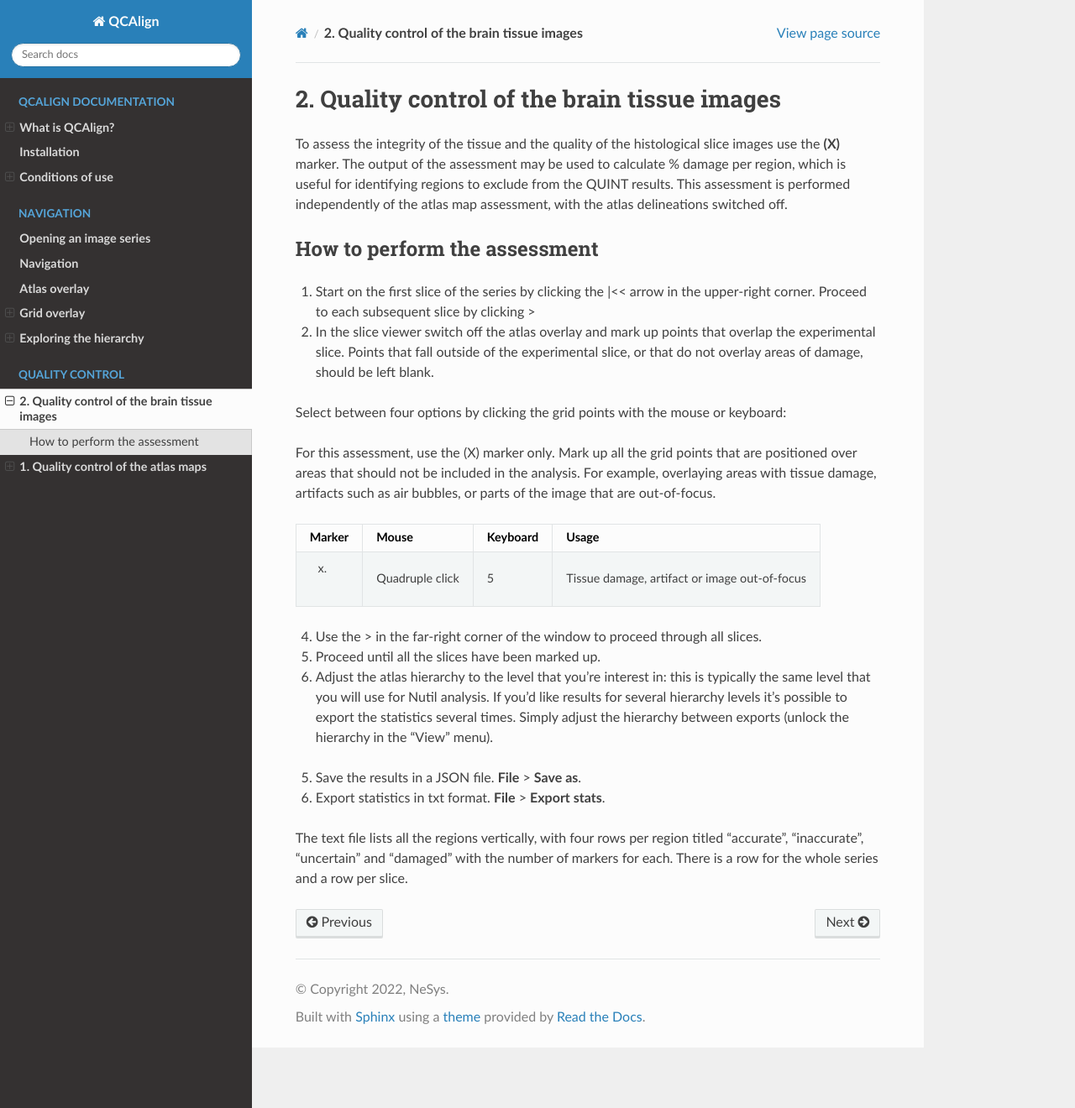
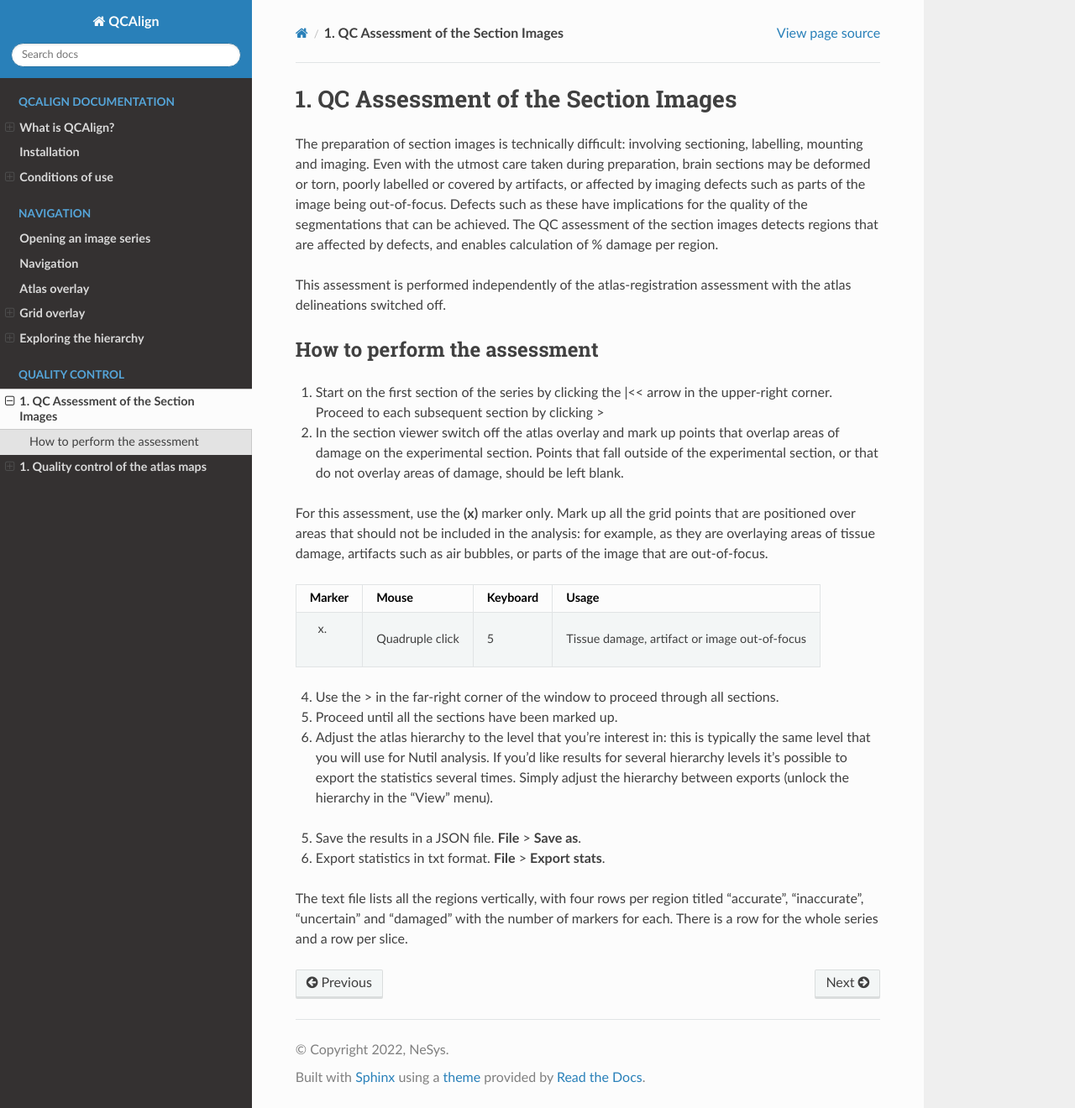
Before and after one commit to Neural-Systems-at-UIO/QCAlign, a Sphinx documentation site: the page built from docs/QCtissue.rst, in a window 1280 px wide and 1320 px high. Shown: the whole window at 84% size. Built offline with Sphinx 7.4.7 and the Read the Docs theme 2.0.0, drawn with Linux system fonts in a browser that asks for light colours.

Commit message:
Update QCtissue.rst

```diff
--- a/docs/QCtissue.rst
+++ b/docs/QCtissue.rst
@@ -1,18 +1,18 @@
-**2. Quality control of the brain tissue images**
-=================================================================
+**1. QC Assessment of the Section Images**
+============================================
 
-To assess the integrity of the tissue and the quality of the histological slice images use the **(X)** marker. The output of the assessment may be used to calculate % damage per region, which is useful for identifying regions to exclude from the QUINT results. This assessment is performed independently of the atlas map assessment, with the atlas delineations switched off.
+The preparation of section images is technically difficult: involving sectioning, labelling, mounting and imaging. Even with the utmost care taken during preparation, brain sections may be deformed or torn, poorly labelled or covered by artifacts, or affected by imaging defects such as parts of the image being out-of-focus. Defects such as these have implications for the quality of the segmentations that can be achieved. The QC assessment of the section images detects regions that are affected by defects, and enables calculation of % damage per region.
+
+This assessment is performed independently of the atlas-registration assessment with the atlas delineations switched off.
 
 How to perform the assessment
 ------------------------------
 
-1. Start on the first slice of the series by clicking the \|<< arrow in the upper-right corner. Proceed to each subsequent slice by clicking >
+1. Start on the first section of the series by clicking the \|<< arrow in the upper-right corner. Proceed to each subsequent section by clicking >
 
-2. In the slice viewer switch off the atlas overlay and mark up points that overlap the experimental slice. Points that fall outside of the experimental slice, or that do not overlay areas of damage, should be left blank.
+2. In the section viewer switch off the atlas overlay and mark up points that overlap areas of damage on the experimental section. Points that fall outside of the experimental section, or that do not overlay areas of damage, should be left blank.
 
-Select between four options by clicking the grid points with the mouse or keyboard:
-
-For this assessment, use the (X) marker only. Mark up all the grid points that are positioned over areas that should not be included in the analysis. For example, overlaying areas with tissue damage, artifacts such as air bubbles, or parts of the image that are out-of-focus.
+For this assessment, use the **(x)** marker only. Mark up all the grid points that are positioned over areas that should not be included in the analysis: for example, as they are overlaying areas of tissue damage, artifacts such as air bubbles, or parts of the image that are out-of-focus.
 
 +------------+--------------+-------------------+-------------------+
 | **Marker** | **Mouse**    | **Keyboard**      | **Usage**         |
@@ -23,9 +23,9 @@ For this assessment, use the (X) marker only. Mark up all the grid points that a
 |            |              |                   | out-of-focus      |
 +------------+--------------+-------------------+-------------------+
 
-4. Use the > in the far-right corner of the window to proceed through all slices.
+4. Use the > in the far-right corner of the window to proceed through all sections.
 
-5. Proceed until all the slices have been marked up.
+5. Proceed until all the sections have been marked up.
 
 6. Adjust the atlas hierarchy to the level that you're interest in: this is typically the same level that you will use for Nutil analysis. If you'd like results for several hierarchy levels it's possible to export the statistics several times. Simply adjust the hierarchy between exports (unlock the hierarchy in the "View" menu).
 
```
